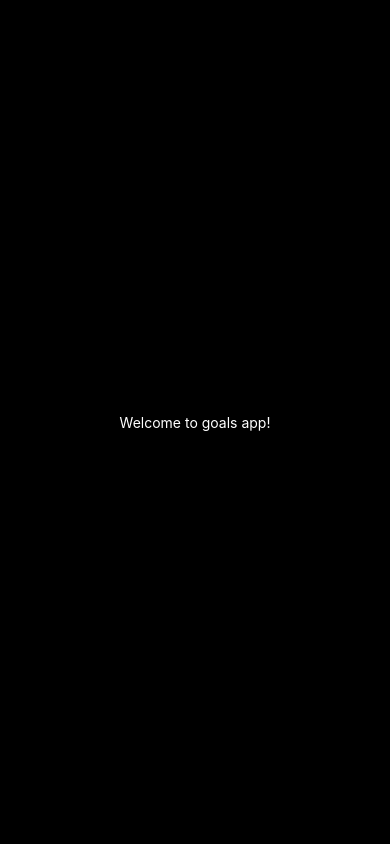
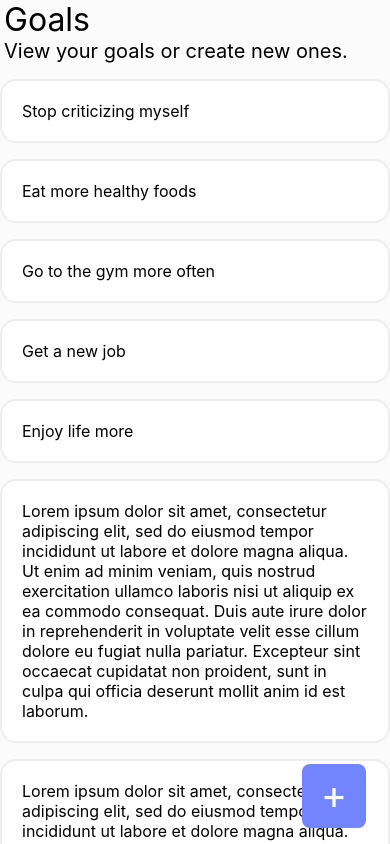
Before and after one commit to anthonyisensee/goals-app, a React Native app: screen / in a window 390 px wide. Built offline with nearby package versions, Linux system fonts and the light colour scheme.

Commit message:
feat: adds basic template for home list view

```diff
--- a/App.js
+++ b/App.js
@@ -1,23 +1,107 @@
-import { StatusBar } from 'expo-status-bar';
-import { StyleSheet, Text, View } from 'react-native';
+import { StyleSheet, Text, View, SafeAreaView, SectionList, StatusBar } from 'react-native';
 
-export default function App() {
-  return (
-    <View style={styles.container}>
-      <Text style={styles.text}>Welcome to goals app!</Text>
-      <StatusBar style="auto" />
+const DATA = [
+  {
+    title: 'Goals',
+    description: 'View your goals or create new ones.',
+    data: ['Stop criticizing myself', 'Eat more healthy foods', 'Go to the gym more often', 'Get a new job', 'Enjoy life more', 'Lorem ipsum dolor sit amet, consectetur adipiscing elit, sed do eiusmod tempor incididunt ut labore et dolore magna aliqua. Ut enim ad minim veniam, quis nostrud exercitation ullamco laboris nisi ut aliquip ex ea commodo consequat. Duis aute irure dolor in reprehenderit in voluptate velit esse cillum dolore eu fugiat nulla pariatur. Excepteur sint occaecat cupidatat non proident, sunt in culpa qui officia deserunt mollit anim id est laborum.', 'Lorem ipsum dolor sit amet, consectetur adipiscing elit, sed do eiusmod tempor incididunt ut labore et dolore magna aliqua. Ut enim ad minim veniam, quis nostrud exercitation ullamco laboris nisi ut aliquip ex ea commodo consequat. Duis aute irure dolor in reprehenderit in voluptate velit esse cillum dolore eu fugiat nulla pariatur. Excepteur sint occaecat cupidatat non proident, sunt in culpa qui officia deserunt mollit anim id est laborum.'],
+  }
+];
+
+const App = () => (
+  <SafeAreaView style={styles.container}>
+    <SectionList
+      sections={DATA}
+      keyExtractor={(item, index) => item + index}
+      renderItem={({ item }) => (
+        <View style={styles.item}>
+          <Text style={styles.title}>{item}</Text>
+        </View>
+      )}
+      renderSectionHeader={({ section: { title, description } }) => (
+        <View style={styles.header}>
+          <Text style={styles.header_title}>{title}</Text>
+          <Text style={styles.description}>{description}</Text>
+        </View>
+      )}
+    />
+    <View style={styles.newGoalButton}>
+      <Text style={styles.newGoalButton.text}>+</Text>
     </View>
-  );
-}
+  </SafeAreaView>
+);
 
 const styles = StyleSheet.create({
   container: {
     flex: 1,
-    backgroundColor: '#000',
+    paddingTop: StatusBar.currentHeight,
+    paddingHorizontal: 16,
+    backgroundColor: '#FBFBFB',
+  },
+  item: {
+    backgroundColor: '#FFFFFF',
+    padding: 20,
+    marginVertical: 8,
+    borderRadius: 16,
+    borderColor: '#EEEEEE',
+    borderWidth: 2,
+  },
+  header: {
+    marginLeft: 4,
+    marginBottom: 8,
+  },
+  header_title: {
+    fontSize: 32,
+  },
+  description: {
+    fontSize: 20
+  },
+  title: {
+    fontSize: 16,
+  },
+  newGoalButton: {
+    backgroundColor: '#7285FF',
+    aspectRatio: 1,
+    borderRadius: 8,
+    position: 'absolute',
+    bottom: 16,
+    right: 24,
+    width: 64,
+    display: 'flex',
     alignItems: 'center',
-    justifyContent: 'center'
+    justifyContent: 'center',
+
+    text: {
+      color: '#FFFFFF',
+      fontSize: 40,
+      marginBottom: 3,
+    }
   },
-  text: {
-    color: '#ffffff',
-  }
 });
+
+export default App;
+
+
+// export function App2() {
+//   return (
+//     <SafeAreaView style={styles_2.container}>
+//         <SectionList>
+
+//         </SectionList>
+//         <Text style={styles_2.text}>Welcome to goals app!</Text>
+//         <StatusBar style="auto" />
+//     </SafeAreaView>
+//   );
+// }
+
+// const styles_2 = StyleSheet.create({
+//   container: {
+//     flex: 1,
+//     backgroundColor: '#ffffff',
+//     alignItems: 'center',
+//     justifyContent: 'center'
+//   },
+//   text: {
+//     color: '#000000',
+//   }
+// });
```
